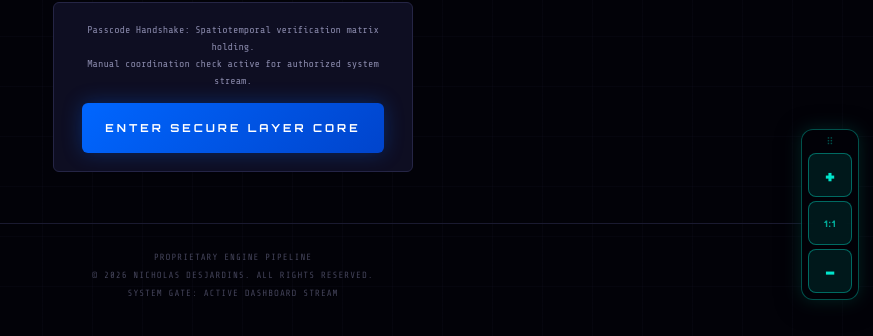
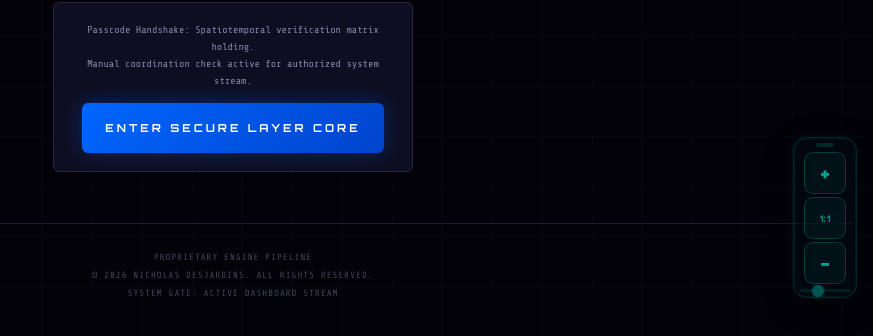
Before and after one commit to XN7TEAM/lotus-matrix-engine, a Flask app: page / in a window 1280 px wide. Shown: the part 482-818 px from the top of the page, without its empty margins (407-1280 px from the left). Run offline with Flask 3, Linux system fonts and the light colour scheme.

Commit message:
Update index.html

```diff
--- a/templates/index.html
+++ b/templates/index.html
@@ -532,74 +549,123 @@
     /* ── ZOOM CONTROL BAR ──────────────────────────
        Floating zoom controls for environments where
        pinch-zoom is restricted (some PWAs / webviews) */
-    /* ── ZOOM BAR — always follows the user, everywhere ───────────
-       position:fixed anchors to the visual viewport on every browser.
-       On mobile, visualViewport scroll/resize events keep it re-clamped
-       so it never hides behind the keyboard or drifts off-screen.
-       A subtle drag handle lets users reposition it to any corner.    */
+    /* ══════════════════════════════════════════════════
+       ZOOM BAR — transparent, scalable, always on top
+       z-index 99999 beats every overlay including terminal
+    ══════════════════════════════════════════════════ */
     .zoom-bar {
       position: fixed;
-      /* Default: bottom-right, clear of safe-area / home bar */
-      bottom: max(18px, env(safe-area-inset-bottom, 18px));
-      right: 14px;
+      bottom: max(20px, env(safe-area-inset-bottom, 20px));
+      right: 16px;
       display: flex;
       flex-direction: column;
-      gap: 4px;
-      z-index: 8500;
-      /* Grouped pill look */
-      background: rgba(2,2,8,.82);
-      border: 1px solid rgba(0,229,204,.35);
-      border-radius: 12px;
-      padding: 6px;
-      backdrop-filter: blur(10px);
-      -webkit-backdrop-filter: blur(10px);
-      box-shadow: 0 0 18px rgba(0,229,204,.15), 0 4px 24px rgba(0,0,0,.55);
-      /* Smooth repositioning when JS nudges it */
-      transition: top 0.12s ease, left 0.12s ease,
-                  bottom 0.12s ease, right 0.12s ease,
-                  opacity 0.2s ease;
-      /* Allow drag */
+      align-items: center;
+      gap: 3px;
+      /* ABOVE everything — terminal, banners, overlays */
+      z-index: 99999;
+      /* Fully transparent background — glass only */
+      background: rgba(0,229,204,.04);
+      border: 1px solid rgba(0,229,204,.18);
+      border-radius: 14px;
+      padding: 5px;
+      backdrop-filter: blur(12px) saturate(1.4);
+      -webkit-backdrop-filter: blur(12px) saturate(1.4);
+      box-shadow:
+        0 0 0 1px rgba(0,229,204,.08) inset,
+        0 8px 32px rgba(0,0,0,.45),
+        0 0 20px rgba(0,229,204,.08);
+      /* Animate position changes smoothly */
+      transition: transform 0.08s ease, opacity 0.18s ease;
       cursor: grab;
       user-select: none;
       touch-action: none;
-    }
+      /* Allow JS to scale the whole bar via --zoom-bar-scale */
+      transform: scale(var(--zoom-bar-scale, 1));
+      transform-origin: bottom right;
+      /* Idle: slightly faded; active: full opacity */
+      opacity: 0.72;
+    }
+    .zoom-bar:hover, .zoom-bar:focus-within { opacity: 1; }
     .zoom-bar:active { cursor: grabbing; }
 
-    /* Tiny drag-hint dot row at the top */
+    /* Grip pip row */
     .zoom-bar::before {
-      content: '⠿';
+      content: '';
       display: block;
-      text-align: center;
-      font-size: 10px;
-      color: rgba(0,229,204,.35);
+      width: 18px; height: 4px;
+      border-radius: 2px;
+      background: rgba(0,229,204,.22);
       margin-bottom: 2px;
       pointer-events: none;
+      flex-shrink: 0;
     }
 
     .zoom-btn {
-      width: 40px;
-      height: 40px;
-      background: rgba(0,229,204,.10);
-      border: 1px solid rgba(0,229,204,.4);
-      border-radius: 8px;
+      /* Size controlled by CSS custom property so JS can resize easily */
+      width:  var(--zbtn-size, 42px);
+      height: var(--zbtn-size, 42px);
+      min-width:  36px;
+      min-height: 36px;
+      background: rgba(0,229,204,.07);
+      border: 1px solid rgba(0,229,204,.28);
+      border-radius: 9px;
       color: var(--teal);
       font-family: var(--hud);
-      font-size: 20px;
+      font-size: calc(var(--zbtn-size, 42px) * 0.45);
       font-weight: 900;
       cursor: pointer;
       display: flex;
       align-items: center;
       justify-content: center;
-      transition: background 0.12s ease, transform 0.08s ease;
-      min-width: 44px;
-      min-height: 44px;
-    }
-    .zoom-btn:hover  { background: rgba(0,229,204,.22); }
-    .zoom-btn:active { background: rgba(0,229,204,.35); transform: scale(0.93); }
+      transition: background 0.1s ease, transform 0.07s ease, border-color 0.1s ease;
+      /* Tap highlight removal on Android */
+      -webkit-tap-highlight-color: transparent;
+    }
+    .zoom-btn:hover   { background: rgba(0,229,204,.18); border-color: rgba(0,229,204,.5); }
+    .zoom-btn:active  { background: rgba(0,229,204,.32); transform: scale(0.91); }
     .zoom-reset {
-      font-size: 9px;
-      letter-spacing: 1px;
-      color: rgba(0,229,204,.7);
+      font-size: calc(var(--zbtn-size, 42px) * 0.22);
+      letter-spacing: 0.5px;
+      color: rgba(0,229,204,.8);
+    }
+
+    /* ── ZOOM BAR SIZE SLIDER (tiny, below buttons) ── */
+    .zoom-bar-sizer {
+      display: flex;
+      align-items: center;
+      gap: 4px;
+      margin-top: 2px;
+      opacity: 0.5;
+      transition: opacity 0.15s;
+    }
+    .zoom-bar:hover .zoom-bar-sizer { opacity: 1; }
+    .zoom-bar-sizer input[type=range] {
+      -webkit-appearance: none;
+      appearance: none;
+      width: 52px;
+      height: 3px;
+      background: rgba(0,229,204,.3);
+      border-radius: 2px;
+      outline: none;
+      border: none;
+      padding: 0;
+      cursor: pointer;
+      font-size: 16px; /* prevent iOS zoom */
+    }
+    .zoom-bar-sizer input[type=range]::-webkit-slider-thumb {
+      -webkit-appearance: none;
+      width: 12px; height: 12px;
+      border-radius: 50%;
+      background: var(--teal);
+      cursor: pointer;
+      box-shadow: 0 0 4px rgba(0,229,204,.5);
+    }
+    .zoom-bar-sizer input[type=range]::-moz-range-thumb {
+      width: 12px; height: 12px;
+      border-radius: 50%;
+      background: var(--teal);
+      border: none;
+      cursor: pointer;
     }
     </style>
 </head>
@@ -615,6 +681,10 @@
   <button class="zoom-btn" id="zoomIn"  title="Zoom in"  aria-label="Zoom in">+</button>
   <button class="zoom-btn zoom-reset" id="zoomReset" title="Reset zoom" aria-label="Reset zoom">1:1</button>
   <button class="zoom-btn" id="zoomOut" title="Zoom out" aria-label="Zoom out">−</button>
+  <div class="zoom-bar-sizer">
+    <input type="range" id="zoomBarSize" min="0.5" max="2" step="0.1" value="1"
+           title="Resize zoom bar" aria-label="Resize zoom bar">
+  </div>
 </div>
 
 <div class="shell">
@@ -874,6 +944,17 @@ let sessionStart = null, uptimeIv = null;
     root.style.width     = '';
   });
 
+  /* Bar size slider — changes --zbtn-size CSS var and --zoom-bar-scale */
+  const sizer = document.getElementById('zoomBarSize');
+  sizer.addEventListener('input', e => {
+    e.stopPropagation();
+    const s = parseFloat(sizer.value);
+    bar.style.setProperty('--zbtn-size', Math.round(42 * s) + 'px');
+    bar.style.setProperty('--zoom-bar-scale', s);
+  });
+  sizer.addEventListener('touchstart', e => e.stopPropagation(), { passive: true });
+  sizer.addEventListener('touchmove',  e => e.stopPropagation(), { passive: true });
+
   // Pinch-to-zoom supplement (CSS fallback for locked WebViews)
   let initDist = 0, initScale = 1;
   document.addEventListener('touchstart', e => {
@@ -1254,22 +1335,33 @@ window.addEventListener('orientationchange', () => {
 });
 window.addEventListener('resize', onViewportChange);
 
-/* ── RESIZEOBSERVER: reflow text when terminal is resized ──────
-   When the user drags the resize handle (or the terminal width changes
-   due to rotation/expand), the sov-out elements need to:
-   1. Recalculate their scrollable height (flex handles width automatically)
-   2. Auto-scroll to the bottom so latest output stays visible
-   3. Ensure the shell-row input is still reachable
-   ResizeObserver fires synchronously after layout — perfect for this. */
+/* ── RESIZEOBSERVER: font scale + scroll-to-bottom on terminal resize ──
+   Terminal base width = 680px at scale 1.0.
+   We clamp scale between 0.7 (very narrow) and 1.6 (very wide / expanded)
+   so text stays readable across all sizes without going huge or tiny.    */
+const TERM_BASE_W = 680;
+const TERM_MIN_SCALE = 0.72;
+const TERM_MAX_SCALE = 1.6;
+
+function updateTermFontScale() {
+  const w = sovTerm.offsetWidth;
+  if (!w) return;
+  const s = Math.min(TERM_MAX_SCALE, Math.max(TERM_MIN_SCALE, w / TERM_BASE_W));
+  sovTerm.style.setProperty('--term-font-scale', s.toFixed(3));
+}
+
 if (window.ResizeObserver) {
   const termRO = new ResizeObserver(() => {
-    // Each output pane: scroll to bottom so latest lines are visible
+    updateTermFontScale();
+    // Auto-scroll outputs to bottom so latest content is visible
     document.querySelectorAll('.sov-out').forEach(el => {
       el.scrollTop = el.scrollHeight;
     });
   });
   termRO.observe(sovTerm);
 }
+// Also run on toggle/expand
+window.addEventListener('termOpened', updateTermFontScale);
 
 function expandTerm() {
   const isExpanded = sovTerm.dataset.expanded === '1';
@@ -1312,6 +1404,7 @@ function toggleTerm() {
     }
     // Ensure it's within bounds after opening
     setTimeout(clampTerm, 50);
+    setTimeout(() => { if (typeof updateTermFontScale === 'function') updateTermFontScale(); }, 60);
     setTimeout(() => document.getElementById('sovShellIn').focus(), 80);
   }
 }
```
Also changed, not shown: other parts of templates/index.html (+34 -17 lines).
